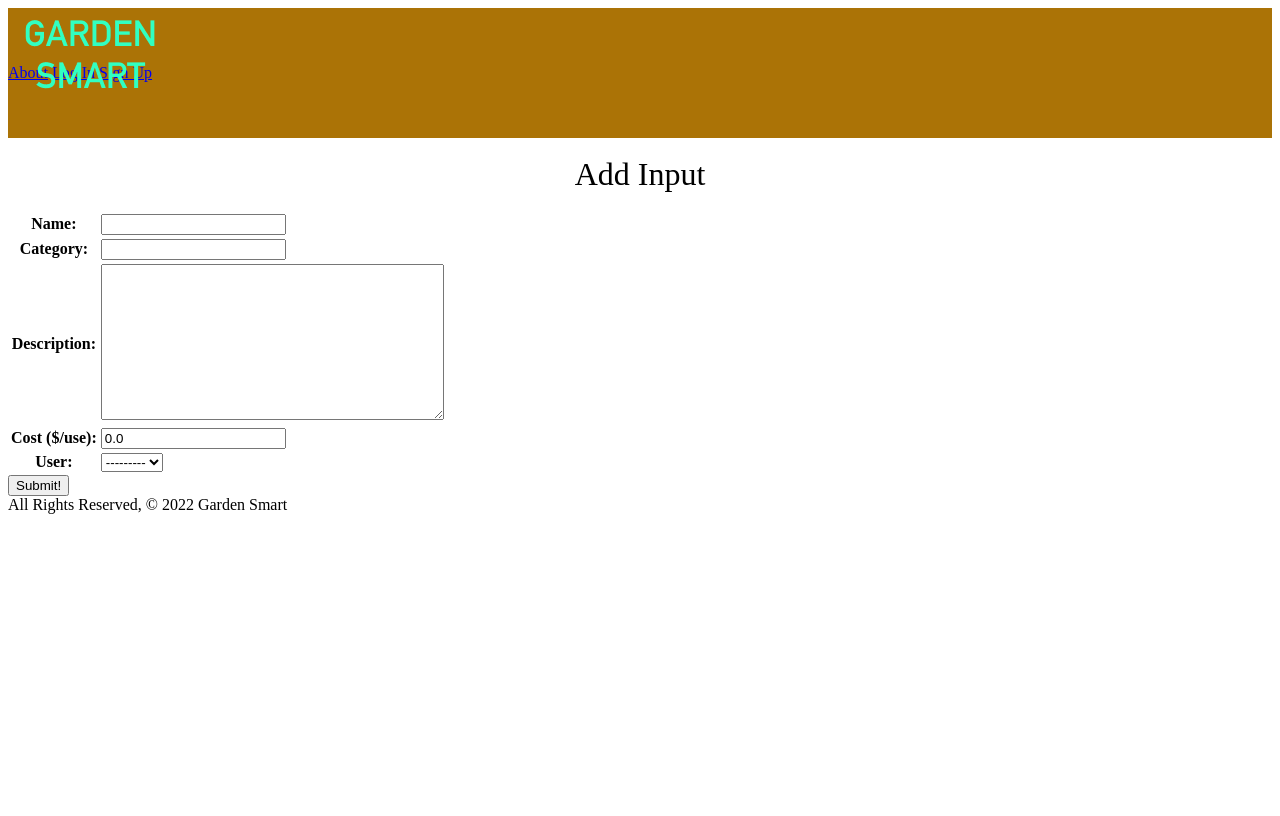
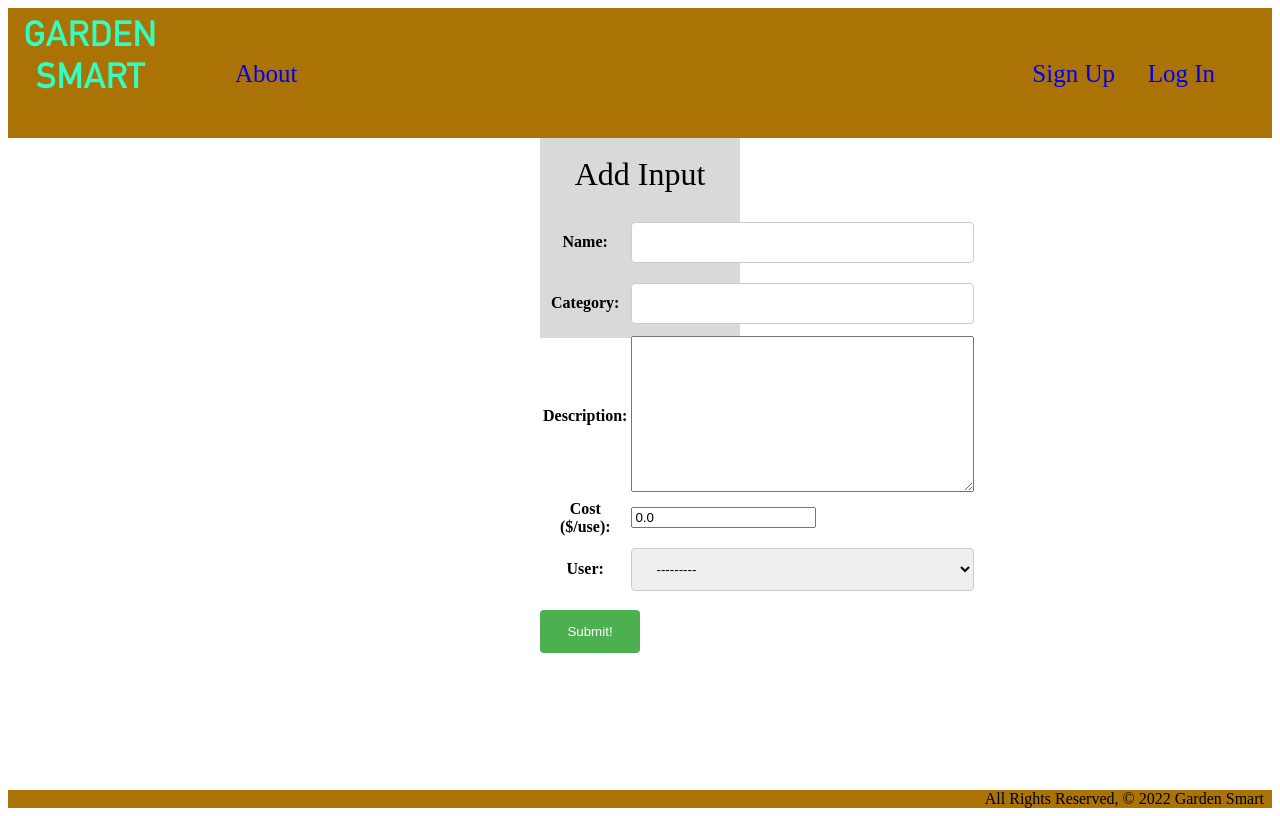
Before and after one commit to YaroslavSnigur/Garden-Smart, a Django app: page /inputs/create/ in a window 1280 px wide. Before the commit the page ends 514 px from the top, so only its background shows below. Run offline with Django 4.2, Linux system fonts and the light colour scheme.

Commit message:
partially adding form styled

```diff
--- a/gardensmart/main_app/static/css/style.css
+++ b/gardensmart/main_app/static/css/style.css
@@ -22,12 +22,8 @@ h1 {
   top: 20px;
   height: 65px;
 }
-<<<<<<< HEAD
 
 .nav-item {
-=======
-.nav-about {
->>>>>>> a2123636f3e02b88f73a67e4d17fefe4921c910e
   margin-left: 80px;
   text-decoration: none;
   font-size: 25px;
@@ -175,3 +171,37 @@ footer.page-footer {
 .input-choices {
   width: 100%;
 }
+
+/*===========STYLING FOR ADDING FORM ============*/
+
+.add-form {
+  background-color: #D9D9D9;
+  width: 200px;
+  height: 200px;
+}
+
+input[type=text],
+select {
+  width: 100%;
+  padding: 12px 20px;
+  margin: 8px 0;
+  display: inline-block;
+  border: 1px solid #ccc;
+  border-radius: 4px;
+  box-sizing: border-box;
+}
+
+input[type=submit] {
+  width: 50%;
+  background-color: #4CAF50;
+  color: white;
+  padding: 14px 20px;
+  margin: 8px 0;
+  border: none;
+  border-radius: 4px;
+  cursor: pointer;
+}
+
+input[type=submit]:hover {
+  background-color: #45a049;
+}
--- a/gardensmart/main_app/templates/main_app/input_form.html
+++ b/gardensmart/main_app/templates/main_app/input_form.html
@@ -1,10 +1,13 @@
 {% extends 'base.html' %}
 
 {% block content %}
+<div class="add-form">
   {% if object %}
+  <div class="">
     <h1>Edit <span class="teal-text">{{object.name}}</span></h1>
+
   {% else %}
-    <h1>Add Input</h1>
+  <div><h1>Add Input</h1></div>
   {% endif %}
   <form action="{% url 'inputs_update' input.id %}" method="post">
     {% csrf_token %}
@@ -13,4 +16,5 @@
     </table>
     <input type="submit" value="Submit!" class="btn">
   </form>
+</div>
 {% endblock %}
```
